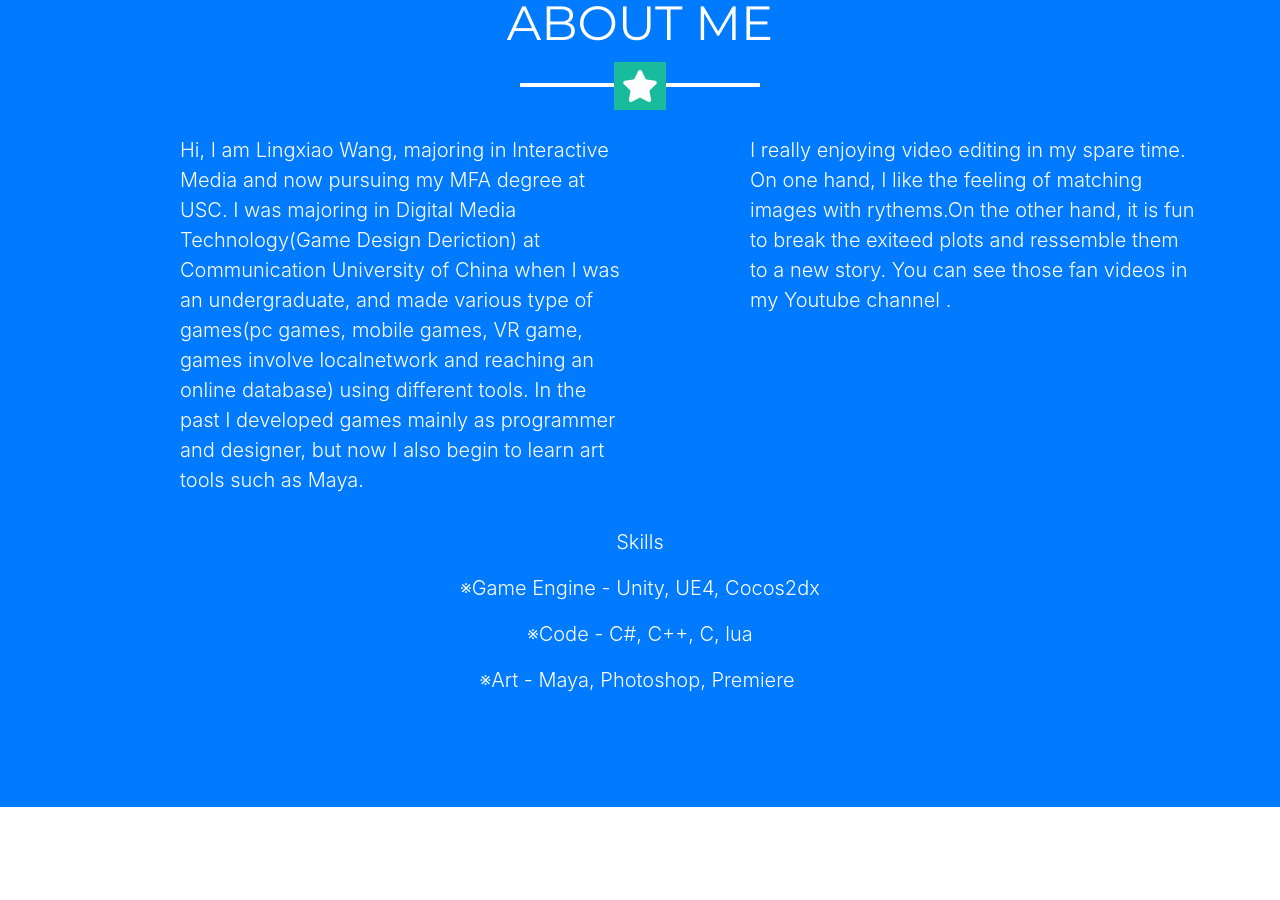
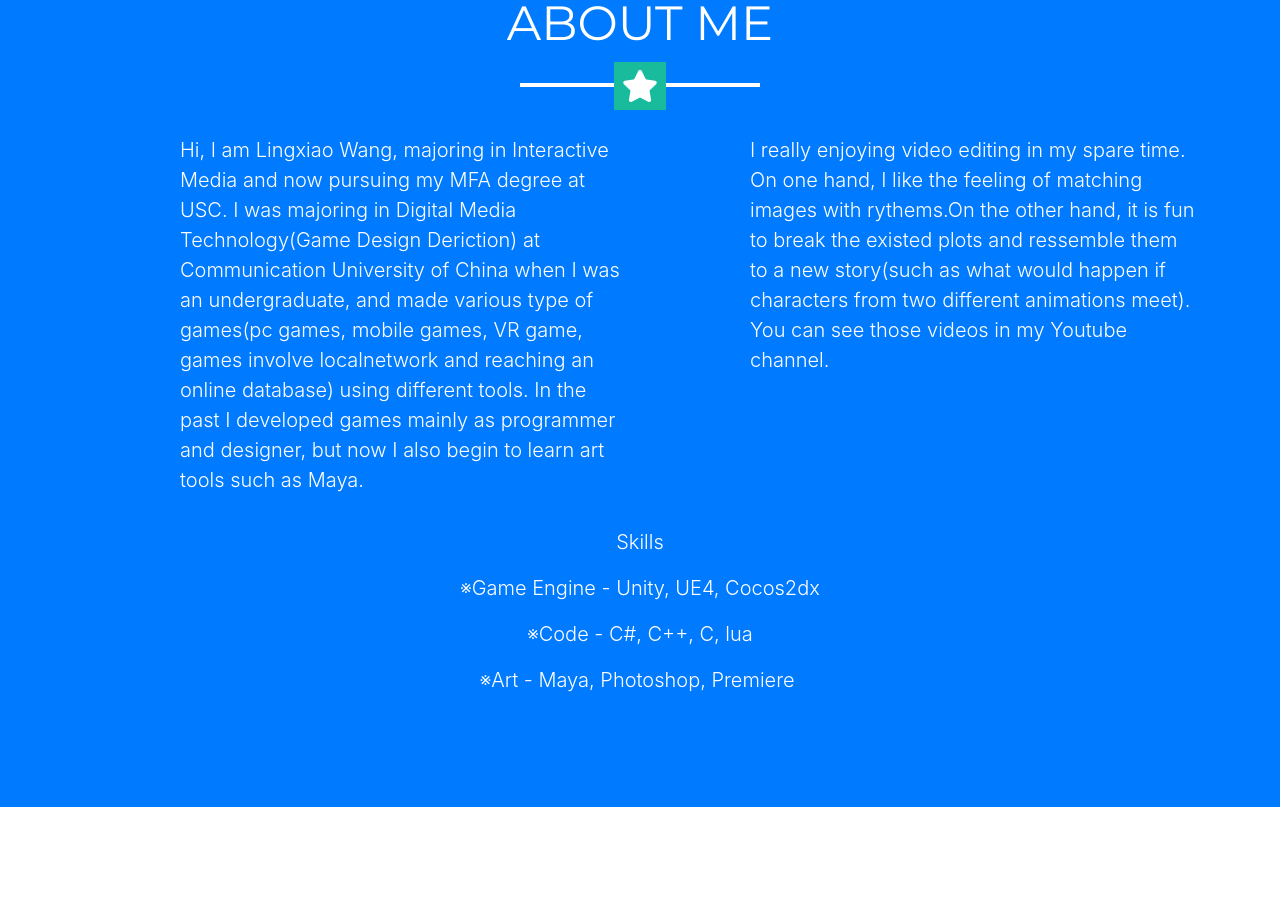
Before and after one commit to christinawlx/christinawlx.github.io, a website with bundled scripts: page index.html in a window 1280 px wide. Shown: the part 1509-2409 px from the top of the page. Built offline with nearby package versions, Linux system fonts and the light colour scheme.

Commit message:
Update index.html

```diff
--- a/index.html
+++ b/index.html
@@ -122,7 +122,7 @@
           </p>
         </div>
   <div class="col-lg-4 ml-auto col-xl-5 offset-xl-0">
-    <p class="lead">I really enjoying video editing in my spare time. On one hand, I like the feeling of matching images with rythems.On the other hand, it is fun to  break the exiteed plots and ressemble them to a new story. You can see those fan videos in my Youtube channel .<br>
+    <p class="lead">I really enjoying video editing in my spare time. On one hand, I like the feeling of matching images with rythems.On the other hand, it is fun to  break the existed plots and ressemble them to a new story(such as what would happen if characters from two different animations meet). You can see those videos in my Youtube channel. <br>
     </p>
   </div>
 
```
